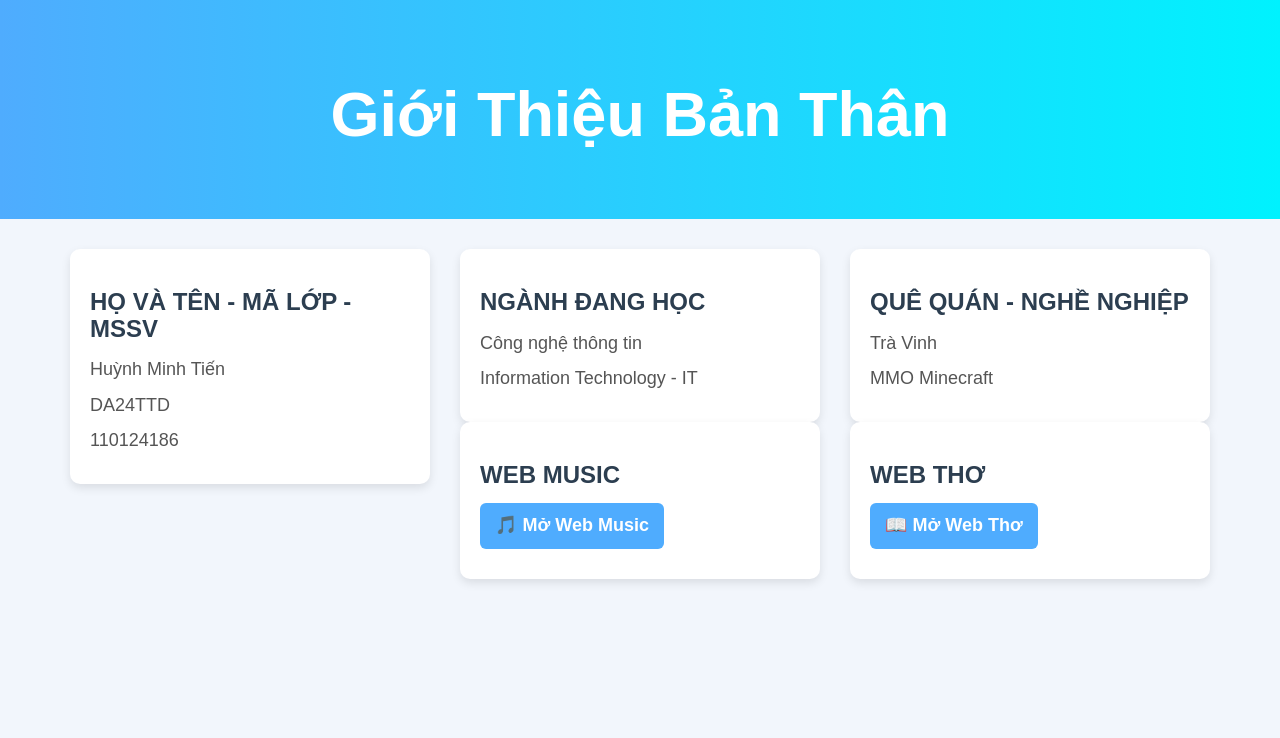
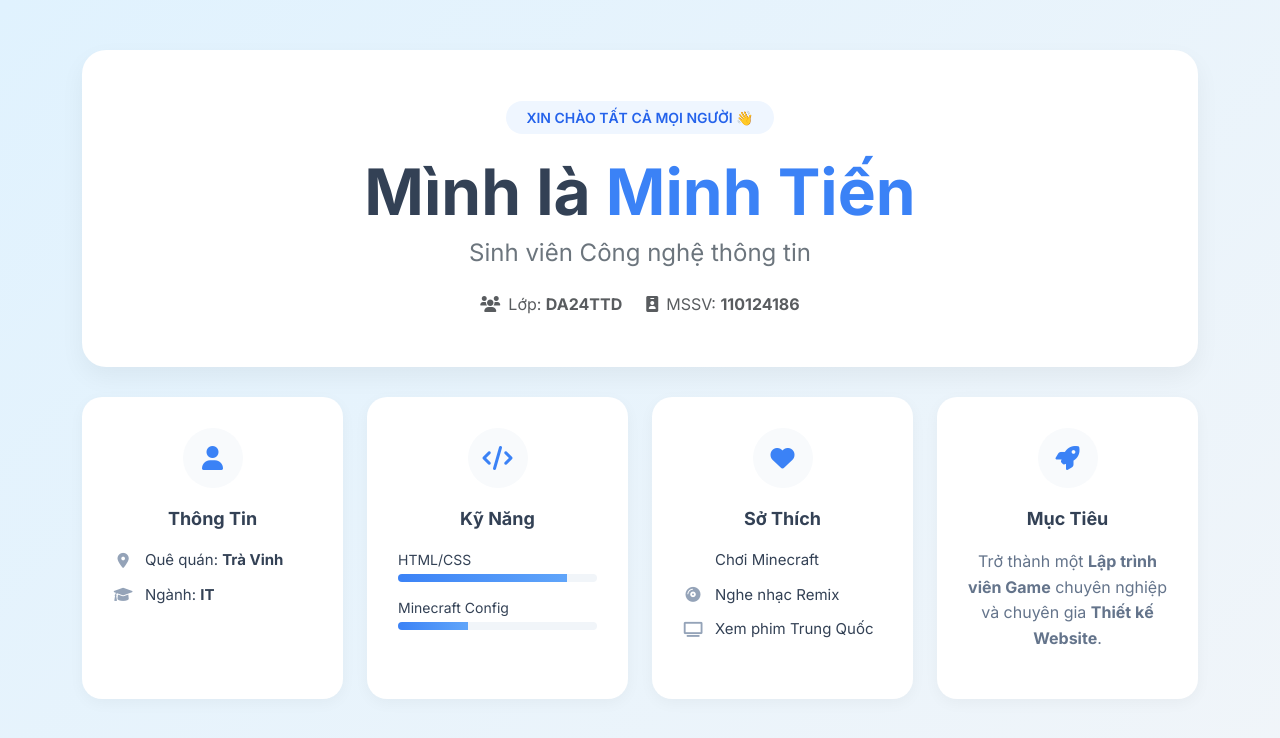
Before and after one commit to ItachiTN12098/HuynhMinhTien.html, a plain HTML site: page index.html in a window 1280 px wide. Drawn offline with nearby package versions, Linux system fonts and the light colour scheme.

Commit message:
Update index.html

```diff
--- a/index.html
+++ b/index.html
@@ -1,125 +1,180 @@
 <!DOCTYPE html>
-<html lang="en">
+<html lang="vi">
 <head>
-  <title>Giới thiệu bản thân</title>
-  <meta charset="utf-8">
-  <meta name="viewport" content="width=device-width, initial-scale=1">
-  <link rel="stylesheet" href="https://maxcdn.bootstrapcdn.com/bootstrap/3.4.1/css/bootstrap.min.css">
+    <meta charset="UTF-8">
+    <meta name="viewport" content="width=device-width, initial-scale=1.0">
+    <title>Profile - Huỳnh Minh Tiến</title>
+    <!-- Bootstrap 5 CSS -->
+    <link href="https://cdn.jsdelivr.net/npm/bootstrap@5.3.0/dist/css/bootstrap.min.css" rel="stylesheet">
+    <!-- Google Fonts & Icons -->
+    <link href="https://fonts.googleapis.com/css2?family=Inter:wght@300;400;600;700&display=swap" rel="stylesheet">
+    <link rel="stylesheet" href="https://cdnjs.cloudflare.com/ajax/libs/font-awesome/6.0.0/css/all.min.css">
 
     <style>
         body {
-      background-color: #f2f6fc;
-      font-family: Arial, sans-serif;
+            background: linear-gradient(135deg, #e0f2fe 0%, #f1f5f9 100%);
+            font-family: 'Inter', sans-serif;
+            color: #334155;
+            min-height: 100vh;
+            padding-bottom: 50px;
         }
 
-    .jumbotron {
-      background: linear-gradient(90deg, #4facfe, #00f2fe);
-      color: white;
-      padding: 60px 20px;
+        /* Profile Header Card - No Avatar Version */
+        .profile-header {
+            background: white;
+            border-radius: 24px;
+            padding: 50px 40px;
+            box-shadow: 0 10px 25px rgba(0,0,0,0.05);
+            margin-top: 50px;
+            margin-bottom: 30px;
+            border: 1px solid rgba(255,255,255,0.8);
+            text-align: center; /* Căn giữa nội dung khi không có ảnh */
         }
 
-    h1 {
-      font-weight: bold;
+        .hello-badge {
+            display: inline-block;
+            background: #eff6ff;
+            color: #2563eb;
+            padding: 6px 20px;
+            border-radius: 50px;
+            font-weight: 600;
+            font-size: 14px;
+            margin-bottom: 20px;
         }
 
-    h3 {
-      font-weight: bold;
-      color: #2c3e50;
-      margin-bottom: 15px;
+        /* Info Cards */
+        .info-card {
+            background: white;
+            border-radius: 20px;
+            padding: 30px;
+            height: 100%;
+            text-align: center;
+            box-shadow: 0 4px 15px rgba(0,0,0,0.04);
+            transition: all 0.3s ease;
+            border: 1px solid transparent;
         }
 
-    p {
-      font-size: 18px; /* chữ to hơn */
-      color: #555;
+        .info-card:hover {
+            transform: translateY(-8px);
+            border-color: #3b82f6;
         }
 
-    .box {
-      background: white;
-      padding: 20px;
-      border-radius: 10px;
-      box-shadow: 0 4px 10px rgba(0,0,0,0.1);
-      transition: 0.3s;
+        .icon-box {
+            width: 60px;
+            height: 60px;
+            background: #f8fafc;
+            border-radius: 50%;
+            display: flex;
+            align-items: center;
+            justify-content: center;
+            margin: 0 auto 20px;
+            font-size: 24px;
+            color: #3b82f6;
         }
 
-    .box:hover {
-      transform: translateY(-5px);
+        .info-card h4 {
+            font-weight: 700;
+            font-size: 18px;
+            margin-bottom: 20px;
         }
 
-    .link-btn {
-      display: inline-block;
-      padding: 10px 15px;
-      background: #4facfe;
-      color: white;
-      border-radius: 6px;
-      text-decoration: none;
-      font-weight: bold;
-      transition: 0.3s;
+        .info-list {
+            list-style: none;
+            padding: 0;
+            text-align: left;
+            font-size: 15px;
         }
 
-    .link-btn:hover {
-      background: #00c6ff;
-      text-decoration: none;
-      color: white;
+        .info-list li {
+            margin-bottom: 12px;
+            display: flex;
+            align-items: center;
+        }
+
+        .info-list li i {
+            margin-right: 12px;
+            color: #94a3b8;
+            width: 20px;
+            text-align: center;
+        }
+
+        /* Progress bars */
+        .progress { height: 8px; border-radius: 10px; margin-bottom: 15px; background-color: #f1f5f9; }
+        .progress-bar { background: linear-gradient(90deg, #3b82f6, #60a5fa); }
+
+        .target-text {
+            line-height: 1.6;
+            color: #64748b;
         }
     </style>
 </head>
-
 <body>
 
-<div class="jumbotron text-center">
-  <h1>Giới Thiệu Bản Thân</h1>
-</div>
+<div class="container">
+    <!-- Top Header Card (Centered) -->
+    <div class="profile-header">
+        <span class="hello-badge">XIN CHÀO TẤT CẢ MỌI NGƯỜI 👋</span>
+        <h1 class="display-3 fw-bold mb-2">Mình là <span style="color: #3b82f6;">Minh Tiến</span></h1>
+        <h4 class="text-secondary fw-normal mb-4">Sinh viên Công nghệ thông tin</h4>
 
-<div class="container">
-  <div class="row">
-
-    <div class="col-sm-4">
-      <div class="box">
-        <h3>HỌ VÀ TÊN - MÃ LỚP - MSSV</h3>
-        <p>Huỳnh Minh Tiến</p>
-        <p>DA24TTD</p>
-        <p>110124186</p>
+        <div class="d-flex justify-content-center gap-4 text-muted">
+            <span><i class="fas fa-users me-2"></i>Lớp: <b>DA24TTD</b></span>
+            <span><i class="fas fa-id-badge me-2"></i>MSSV: <b>110124186</b></span>
         </div>
     </div>
 
-    <div class="col-sm-4">
-      <div class="box">
-        <h3>NGÀNH ĐANG HỌC</h3>
-        <p>Công nghệ thông tin</p>
-        <p>Information Technology - IT</p>
+    <!-- Bottom Info Cards -->
+    <div class="row g-4">
+        <!-- Thông tin cá nhân -->
+        <div class="col-md-3">
+            <div class="info-card">
+                <div class="icon-box"><i class="fas fa-user"></i></div>
+                <h4>Thông Tin</h4>
+                <ul class="info-list">
+                    <li><i class="fas fa-map-marker-alt"></i> <span>Quê quán: <b>Trà Vinh</b></span></li>
+                    <li><i class="fas fa-graduation-cap"></i> <span>Ngành: <b>IT</b></span></li>
+                </ul>
             </div>
         </div>
 
-    <div class="col-sm-4">
-      <div class="box">
-        <h3>QUÊ QUÁN - NGHỀ NGHIỆP</h3>
-        <p>Trà Vinh</p>
-        <p>MMO Minecraft</p>
+        <!-- Kỹ năng -->
+        <div class="col-md-3">
+            <div class="info-card">
+                <div class="icon-box"><i class="fas fa-code"></i></div>
+                <h4>Kỹ Năng</h4>
+                <div class="text-start">
+                    <small class="d-block mb-1">HTML/CSS</small>
+                    <div class="progress"><div class="progress-bar" style="width: 85%"></div></div>
+
+                    <small class="d-block mb-1">Minecraft Config</small>
+                    <div class="progress"><div class="progress-bar" style="width: 35%"></div></div>
+                </div>
             </div>
         </div>
 
-    <div class="col-sm-4">
-      <div class="box">
-        <h3>WEB MUSIC</h3>
-        <p>
-          <a href="https://itachitn12098.github.io/web-html-baitap1/" target="_blank" class="link-btn">
-            🎵 Mở Web Music
-          </a>
+        <!-- Sở thích -->
+        <div class="col-md-3">
+            <div class="info-card">
+                <div class="icon-box"><i class="fas fa-heart"></i></div>
+                <h4>Sở Thích</h4>
+                <ul class="info-list">
+                    <li><i class="fas fa-joystick"></i> Chơi Minecraft</li>
+                    <li><i class="fas fa-compact-disc"></i> Nghe nhạc Remix</li>
+                    <li><i class="fas fa-tv"></i> Xem phim Trung Quốc</li>
+                </ul>
+            </div>
+        </div>
+
+        <!-- Mục tiêu -->
+        <div class="col-md-3">
+            <div class="info-card">
+                <div class="icon-box"><i class="fas fa-rocket"></i></div>
+                <h4>Mục Tiêu</h4>
+                <p class="target-text">
+                    Trở thành một <b>Lập trình viên Game</b> chuyên nghiệp và chuyên gia <b>Thiết kế Website</b>.
                 </p>
             </div>
         </div>
-
-    <div class="col-sm-4">
-      <div class="box">
-        <h3>WEB THƠ</h3>
-        <p>
-          <a href="https://itachitn12098.github.io/web-html-baitap/" target="_blank" class="link-btn">
-            📖 Mở Web Thơ
-          </a>
-        </p>
-      </div>
-    </div>
-
     </div>
 </div>
 
```
Lines whose indentation alone changed are shown as unchanged.
